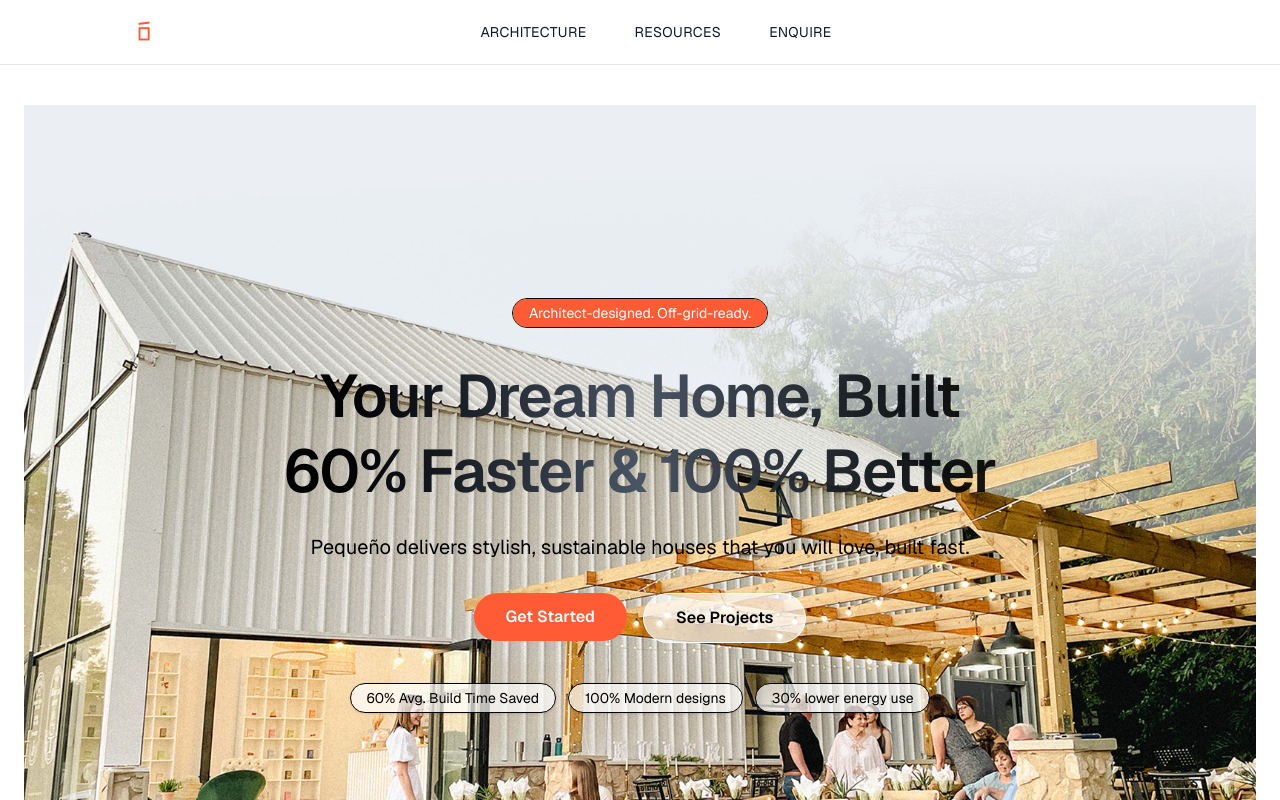
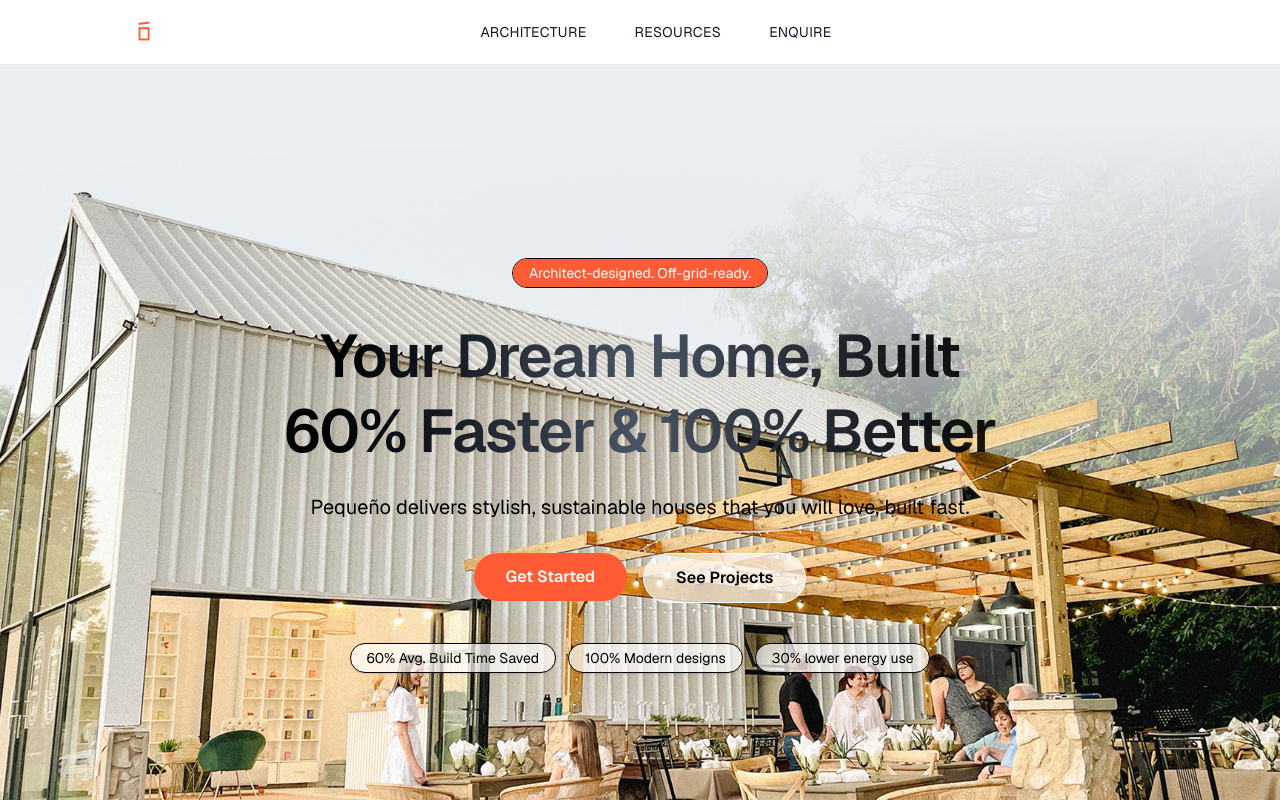
Before and after one commit to Marco1993-M/pequeno, a Next.js app: page / in a window 1280 px wide. Shown: the top 800 px of the page. Built offline with nearby package versions, Linux system fonts and the light colour scheme.

Commit message:
Update page.js

```diff
--- a/src/app/page.js
+++ b/src/app/page.js
@@ -6,9 +6,9 @@ import Link from 'next/link';
 export default function Page() {
   const [showMore, setShowMore] = useState(false);
 
-  return (
+return (
     <div className="min-h-screen bg-white text-gray-900 font-sans">
-      <main className="w-full px-6 py-10">
+    <main className="w-full px-0 py-0">
 
  {/* HERO SECTION */}
       <section
```
